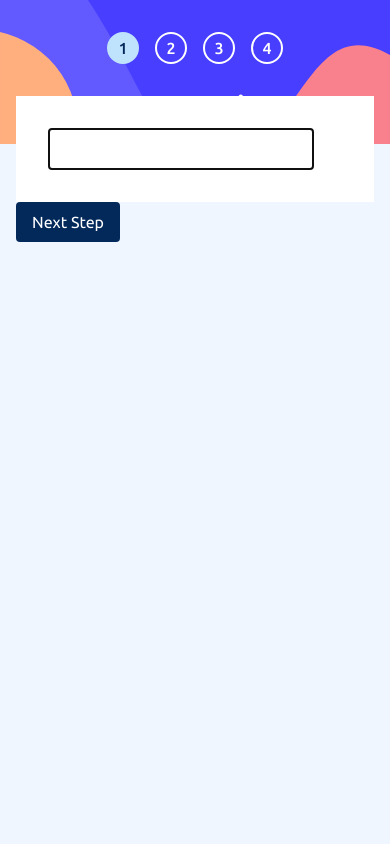
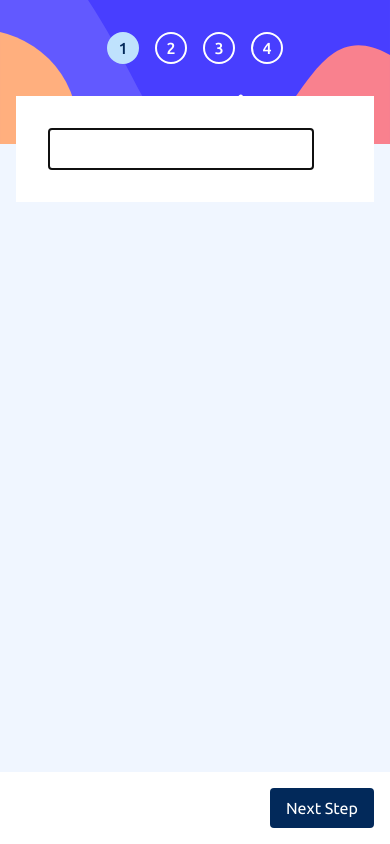
Before and after one commit to simoneclr/fm-mulitstep-form, a React (Create React App) app: page / in a window 390 px wide. Built offline with nearby package versions, Linux system fonts and the light colour scheme.

Commit message:
Add mobile styles for PaymentFormNavigation

```diff
--- a/src/features/form/PaymentFormNavigation.tsx
+++ b/src/features/form/PaymentFormNavigation.tsx
@@ -10,12 +10,18 @@ interface Props {
 
 function PaymentFormNavigation({currentStep, totalSteps, prevStep}: Props) {
 	return (
-		<div className="flex justify-between items-center gap-8">
+		<div className="
+			flex justify-between items-center
+			fixed inset-x-0 bottom-0 bg-white p-4
+		">
 			{ currentStep > 0 &&
 				<ButtonSecondary type="button" onClick={prevStep}>
 					Go Back
 				</ButtonSecondary>
 			}
+
+			{/* Avoids breaking layout's justify-between when the Go Back button is oìnot visible on screen */}
+			<div className="invisible" aria-hidden></div>
 
 			{ currentStep === totalSteps - 1 ?
 				<ButtonCTA type="submit">
```
